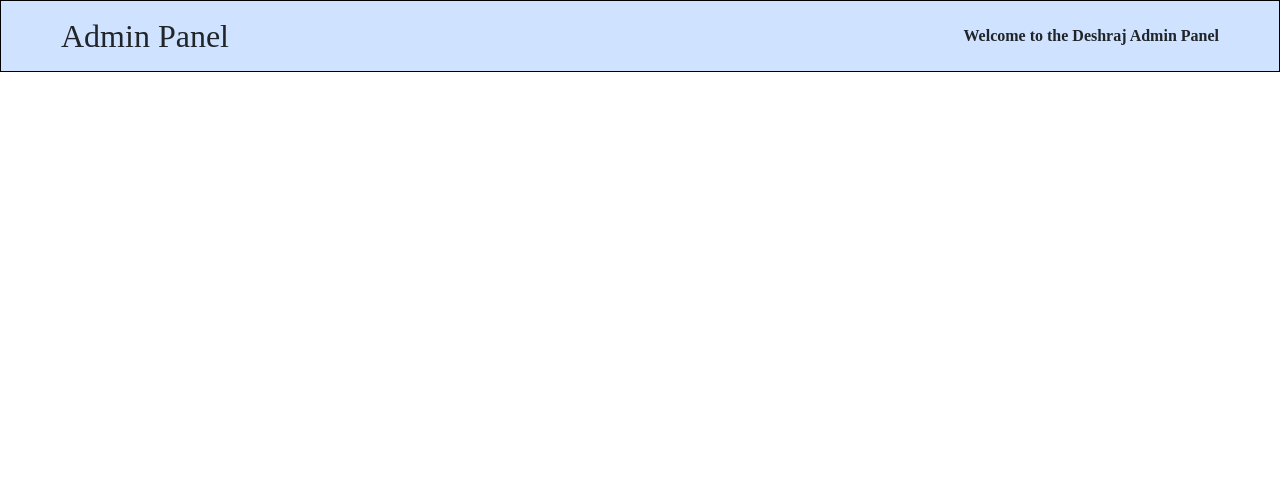
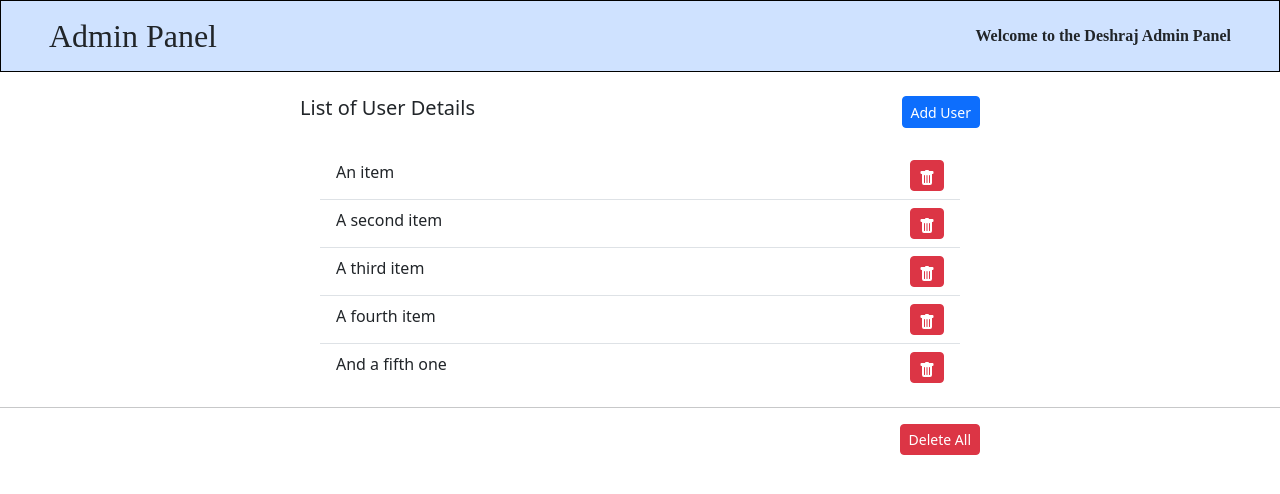
Before and after one commit to Deshraj-Tiwari/ap-learn-redux-toolkit, a React (Vite) app: page / in a window 1280 px wide. Shown: the top 494 px of the page. Built offline with nearby package versions, Linux system fonts and the light colour scheme.

Commit message:
Added other components

```diff
--- a/index.html
+++ b/index.html
@@ -11,6 +11,15 @@
       rel="stylesheet"
       integrity="sha384-T3c6CoIi6uLrA9TneNEoa7RxnatzjcDSCmG1MXxSR1GAsXEV/Dwwykc2MPK8M2HN"
       crossorigin="anonymous"
+    />
+
+    <!--? FONTAWESOME CSS -->
+    <link
+      rel="stylesheet"
+      href="https://cdnjs.cloudflare.com/ajax/libs/font-awesome/6.5.1/css/all.min.css"
+      integrity="sha512-DTOQO9RWCH3ppGqcWaEA1BIZOC6xxalwEsw9c2QQeAIftl+Vegovlnee1c9QX4TctnWMn13TZye+giMm8e2LwA=="
+      crossorigin="anonymous"
+      referrerpolicy="no-referrer"
     />
 
     <title>Admin Panel</title>
--- a/src/App.jsx
+++ b/src/App.jsx
@@ -1,9 +1,11 @@
 import Navbar from "./components/Navbar/Navbar";
+import UserDetails from "./components/UserDetails/UserDetails";
 
 function App() {
   return (
     <>
       <Navbar />
+      <UserDetails />
     </>
   );
 }
--- a/src/components/Navbar/Navbar.css
+++ b/src/components/Navbar/Navbar.css
@@ -1,7 +1,7 @@
-.container-fluid {
+.navContainer {
   border: 1px solid black;
   font-family: Ubuntu;
 }
-.container-fluid p {
+.navContainer p {
   font-weight: bolder;
-}/*# sourceMappingURL=Navbar.css.map */
+} /*# sourceMappingURL=Navbar.css.map */
--- a/src/components/Navbar/Navbar.jsx
+++ b/src/components/Navbar/Navbar.jsx
@@ -3,7 +3,7 @@ import "./Navbar.css";
 
 export default function Navbar() {
   return (
-    <div className="container-fluid text-center bg-primary-subtle">
+    <div className="navContainer text-center bg-primary-subtle">
       <nav className="navbar px-5 py-3">
         <h2 className="my-auto">Admin Panel</h2>
         <p className="my-auto">Welcome to the Deshraj Admin Panel</p>
--- a/src/components/Navbar/Navbar.scss
+++ b/src/components/Navbar/Navbar.scss
@@ -1,4 +1,4 @@
-.container-fluid {
+.navContainer {
   border: 1px solid black;
   font-family: Ubuntu;
   p {
--- /dev/null
+++ b/src/components/UserDetails/RemoveUsers/RemoveUsers.jsx
@@ -0,0 +1,13 @@
+import React from "react";
+
+export default function RemoveUsers() {
+  return (
+    <div
+      style={{ width: "55vw" }}
+      className="container d-flex justify-content-between"
+    >
+      <span>&nbsp;</span>
+      <button className="btn btn-danger btn-sm">Delete All</button>
+    </div>
+  );
+}
--- /dev/null
+++ b/src/components/UserDetails/UserDetails.css
@@ -0,0 +1,8 @@
+.userDetails {
+  display: flex;
+  justify-content: space-between;
+  width: 100vw;
+}
+.userDetails ul li {
+  width: 50vw;
+}/*# sourceMappingURL=UserDetails.css.map */
--- /dev/null
+++ b/src/components/UserDetails/UserDetails.jsx
@@ -0,0 +1,99 @@
+import React from "react";
+import RemoveUsers from "./RemoveUsers/RemoveUsers";
+import "./UserDetails.css";
+
+export default function UserDetails() {
+  return (
+    <>
+      <div
+        style={{ width: "55vw" }}
+        className="container mt-4 d-flex justify-content-between"
+      >
+        <h5 className="d-inline">List of User Details</h5>
+        <button className="btn btn-sm btn-primary d-inline">Add User</button>
+      </div>
+      <br />
+      <div className="container userDetails d-flex justify-content-center">
+        <ul className="list-group list-group-flush">
+          <li className="list-group-item d-flex justify-content-between">
+            An item
+            <button className="btn btn-sm btn-danger">
+              <svg
+                xmlns="http://www.w3.org/2000/svg"
+                width="16"
+                height="16"
+                fill="currentColor"
+                class="bi bi-trash-fill"
+                viewBox="0 0 16 16"
+              >
+                <path d="M2.5 1a1 1 0 0 0-1 1v1a1 1 0 0 0 1 1H3v9a2 2 0 0 0 2 2h6a2 2 0 0 0 2-2V4h.5a1 1 0 0 0 1-1V2a1 1 0 0 0-1-1H10a1 1 0 0 0-1-1H7a1 1 0 0 0-1 1zm3 4a.5.5 0 0 1 .5.5v7a.5.5 0 0 1-1 0v-7a.5.5 0 0 1 .5-.5M8 5a.5.5 0 0 1 .5.5v7a.5.5 0 0 1-1 0v-7A.5.5 0 0 1 8 5m3 .5v7a.5.5 0 0 1-1 0v-7a.5.5 0 0 1 1 0" />
+              </svg>
+            </button>
+          </li>
+          <li className="list-group-item d-flex justify-content-between">
+            A second item
+            <button className="btn btn-sm btn-danger">
+              <svg
+                xmlns="http://www.w3.org/2000/svg"
+                width="16"
+                height="16"
+                fill="currentColor"
+                class="bi bi-trash-fill"
+                viewBox="0 0 16 16"
+              >
+                <path d="M2.5 1a1 1 0 0 0-1 1v1a1 1 0 0 0 1 1H3v9a2 2 0 0 0 2 2h6a2 2 0 0 0 2-2V4h.5a1 1 0 0 0 1-1V2a1 1 0 0 0-1-1H10a1 1 0 0 0-1-1H7a1 1 0 0 0-1 1zm3 4a.5.5 0 0 1 .5.5v7a.5.5 0 0 1-1 0v-7a.5.5 0 0 1 .5-.5M8 5a.5.5 0 0 1 .5.5v7a.5.5 0 0 1-1 0v-7A.5.5 0 0 1 8 5m3 .5v7a.5.5 0 0 1-1 0v-7a.5.5 0 0 1 1 0" />
+              </svg>
+            </button>
+          </li>
+          <li className="list-group-item d-flex justify-content-between">
+            A third item
+            <button className="btn btn-sm btn-danger">
+              <svg
+                xmlns="http://www.w3.org/2000/svg"
+                width="16"
+                height="16"
+                fill="currentColor"
+                class="bi bi-trash-fill"
+                viewBox="0 0 16 16"
+              >
+                <path d="M2.5 1a1 1 0 0 0-1 1v1a1 1 0 0 0 1 1H3v9a2 2 0 0 0 2 2h6a2 2 0 0 0 2-2V4h.5a1 1 0 0 0 1-1V2a1 1 0 0 0-1-1H10a1 1 0 0 0-1-1H7a1 1 0 0 0-1 1zm3 4a.5.5 0 0 1 .5.5v7a.5.5 0 0 1-1 0v-7a.5.5 0 0 1 .5-.5M8 5a.5.5 0 0 1 .5.5v7a.5.5 0 0 1-1 0v-7A.5.5 0 0 1 8 5m3 .5v7a.5.5 0 0 1-1 0v-7a.5.5 0 0 1 1 0" />
+              </svg>
+            </button>
+          </li>
+          <li className="list-group-item d-flex justify-content-between">
+            A fourth item
+            <button className="btn btn-sm btn-danger">
+              <svg
+                xmlns="http://www.w3.org/2000/svg"
+                width="16"
+                height="16"
+                fill="currentColor"
+                class="bi bi-trash-fill"
+                viewBox="0 0 16 16"
+              >
+                <path d="M2.5 1a1 1 0 0 0-1 1v1a1 1 0 0 0 1 1H3v9a2 2 0 0 0 2 2h6a2 2 0 0 0 2-2V4h.5a1 1 0 0 0 1-1V2a1 1 0 0 0-1-1H10a1 1 0 0 0-1-1H7a1 1 0 0 0-1 1zm3 4a.5.5 0 0 1 .5.5v7a.5.5 0 0 1-1 0v-7a.5.5 0 0 1 .5-.5M8 5a.5.5 0 0 1 .5.5v7a.5.5 0 0 1-1 0v-7A.5.5 0 0 1 8 5m3 .5v7a.5.5 0 0 1-1 0v-7a.5.5 0 0 1 1 0" />
+              </svg>
+            </button>
+          </li>
+          <li className="list-group-item d-flex justify-content-between">
+            And a fifth one
+            <button className="btn btn-sm btn-danger">
+              <svg
+                xmlns="http://www.w3.org/2000/svg"
+                width="16"
+                height="16"
+                fill="currentColor"
+                class="bi bi-trash-fill"
+                viewBox="0 0 16 16"
+              >
+                <path d="M2.5 1a1 1 0 0 0-1 1v1a1 1 0 0 0 1 1H3v9a2 2 0 0 0 2 2h6a2 2 0 0 0 2-2V4h.5a1 1 0 0 0 1-1V2a1 1 0 0 0-1-1H10a1 1 0 0 0-1-1H7a1 1 0 0 0-1 1zm3 4a.5.5 0 0 1 .5.5v7a.5.5 0 0 1-1 0v-7a.5.5 0 0 1 .5-.5M8 5a.5.5 0 0 1 .5.5v7a.5.5 0 0 1-1 0v-7A.5.5 0 0 1 8 5m3 .5v7a.5.5 0 0 1-1 0v-7a.5.5 0 0 1 1 0" />
+              </svg>
+            </button>
+          </li>
+        </ul>
+      </div>
+      <hr />
+      <RemoveUsers />
+    </>
+  );
+}
--- /dev/null
+++ b/src/components/UserDetails/UserDetails.scss
@@ -0,0 +1,10 @@
+.userDetails {
+  display: flex;
+  justify-content: space-between;
+  width: 100vw;
+  ul {
+    li {
+      width: 50vw;
+    }
+  }
+}
```
Also changed, not shown: 1 other file (tests, documents, lock files or other folders).
